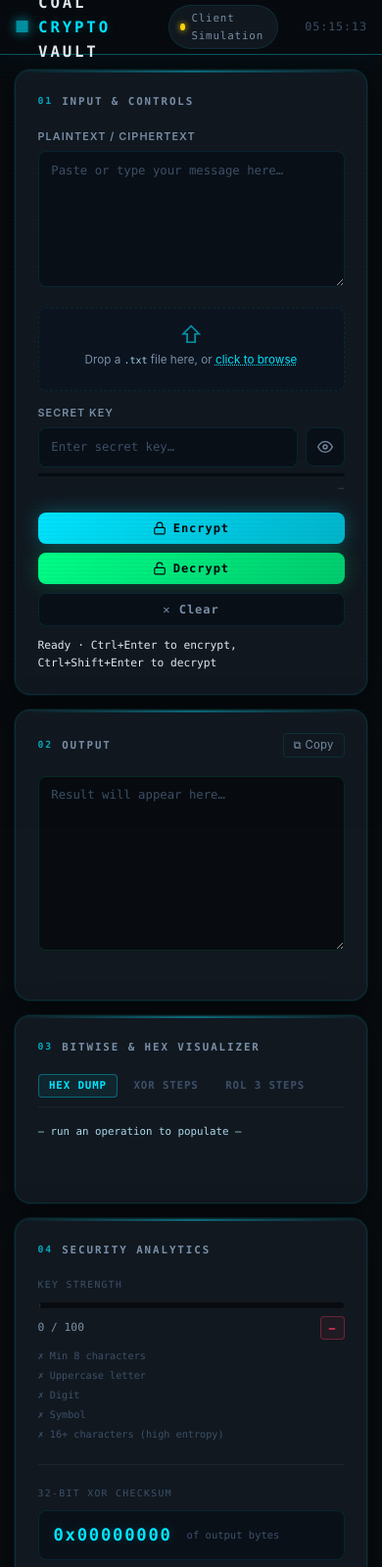
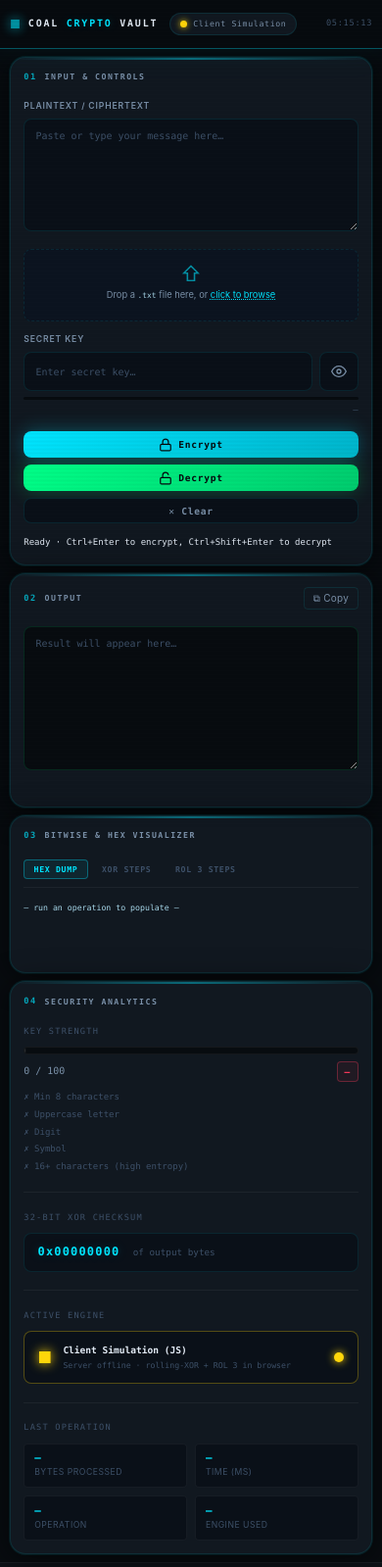
Before and after one commit to MarhabaAnsari25/coal-crypto-vault, a plain HTML site: page dashboard-ui/index.html in a window 390 px wide. Shown: the top 1599 px of the page at 98% size. Drawn offline with Linux system fonts and the light colour scheme; no server answers.

Commit message:
Make dashboard UI responsive

```diff
--- a/dashboard-ui/style.css
+++ b/dashboard-ui/style.css
@@ -44,24 +44,25 @@
   --font-mono: "JetBrains Mono", "Cascadia Code", "Fira Code", "Consolas", monospace;
   --font-ui:   "Inter", "Segoe UI", system-ui, sans-serif;
 
-  --topbar-h: 56px;
-  --footer-h: 40px;
+  /* Fluid topbar height: 48px at 360px → 56px at 1440px */
+  --topbar-h: clamp(48px, 4vw + 34px, 56px);
+  --footer-h: auto;
   --transition: 0.18s ease;
 }
 
 /* ── Reset ──────────────────────────────────────────────────── */
 *, *::before, *::after { box-sizing: border-box; margin: 0; padding: 0; }
 
-html { font-size: 15px; scroll-behavior: smooth; }
+html { font-size: clamp(13px, 1.1vw + 9px, 16px); scroll-behavior: smooth; }
 
 body {
   font-family: var(--font-ui);
   background: var(--bg-base);
   color: var(--text-primary);
-  min-height: 100vh;
+  min-height: 100vh;          /* never clips content below fold */
   display: flex;
   flex-direction: column;
-  overflow-x: hidden;
+  overflow-x: hidden;         /* no horizontal page scroll */
   line-height: 1.6;
 }
 
@@ -102,11 +103,14 @@ code    { font-family: var(--font-mono); font-size: 0.85em; color: var(--text-co
   position: sticky;
   top: 0;
   z-index: 100;
-  height: var(--topbar-h);
+  min-height: var(--topbar-h);
+  height: auto;                       /* wraps instead of clipping */
   display: flex;
   align-items: center;
   justify-content: space-between;
-  padding: 0 1.5rem;
+  flex-wrap: wrap;                    /* wraps on narrow screens */
+  gap: 0.5rem;
+  padding: clamp(0.5rem, 1.5vw, 0.75rem) clamp(0.75rem, 3vw, 1.5rem);
   background: rgba(8, 12, 16, 0.92);
   border-bottom: 1px solid var(--border-active);
   backdrop-filter: blur(12px);
@@ -118,10 +122,11 @@ code    { font-family: var(--font-mono); font-size: 0.85em; color: var(--text-co
   display: flex;
   align-items: center;
   gap: 0.6rem;
+  flex-shrink: 0;
 }
 
 .logo-icon {
-  font-size: 1.1rem;
+  font-size: clamp(0.9rem, 1.5vw, 1.1rem);
   color: var(--accent);
   filter: drop-shadow(0 0 6px var(--accent));
   animation: pulse 3s ease-in-out infinite;
@@ -133,11 +138,12 @@ code    { font-family: var(--font-mono); font-size: 0.85em; color: var(--text-co
 
 .logo-text {
   font-family: var(--font-mono);
-  font-size: 1.05rem;
+  font-size: clamp(0.75rem, 1.5vw, 1.05rem);
   font-weight: 700;
   letter-spacing: 0.18em;
   text-transform: uppercase;
   color: var(--text-primary);
+  white-space: nowrap;
 }
 .logo-text .accent {
   text-shadow: 0 0 10px var(--accent-glow);
@@ -146,7 +152,8 @@ code    { font-family: var(--font-mono); font-size: 0.85em; color: var(--text-co
 .topbar-right {
   display: flex;
   align-items: center;
-  gap: 1rem;
+  gap: clamp(0.5rem, 1.5vw, 1rem);
+  flex-shrink: 0;
 }
 
 .engine-pill {
@@ -158,14 +165,16 @@ code    { font-family: var(--font-mono); font-size: 0.85em; color: var(--text-co
   border: 1px solid var(--border);
   border-radius: 99px;
   font-family: var(--font-mono);
-  font-size: 0.72rem;
+  font-size: clamp(0.62rem, 0.9vw, 0.72rem);
   letter-spacing: 0.08em;
   color: var(--text-secondary);
+  white-space: nowrap;
 }
 
 .pill-dot {
   width: 7px;
   height: 7px;
+  flex-shrink: 0;
   border-radius: 50%;
   background: var(--text-muted);
   transition: background var(--transition), box-shadow var(--transition);
@@ -175,34 +184,38 @@ code    { font-family: var(--font-mono); font-size: 0.85em; color: var(--text-co
 
 .clock {
   font-family: var(--font-mono);
-  font-size: 0.78rem;
+  font-size: clamp(0.65rem, 0.9vw, 0.78rem);
   color: var(--text-muted);
   letter-spacing: 0.08em;
-  min-width: 76px;
+  min-width: 70px;
   text-align: right;
+  white-space: nowrap;
 }
 
 /* ═══════════════════════════════════════════════════════════════
-   MAIN GRID
-   ═══════════════════════════════════════════════════════════════ */
+   MAIN GRID  — fluid, never fixed columns
+   ═══════════════════════════════��═══════════════════════════════ */
 .grid {
   flex: 1;
   display: grid;
-  grid-template-columns: 1fr 1fr;
-  grid-template-rows: auto auto;
-  gap: 1.25rem;
-  padding: 1.25rem 1.5rem;
+  /* Auto-fit columns: each at least min(100%, 480px) wide → stacks on mobile */
+  grid-template-columns: repeat(auto-fit, minmax(min(100%, 480px), 1fr));
+  gap: clamp(0.75rem, 2vw, 1.25rem);
+  padding: clamp(0.75rem, 2vw, 1.25rem) clamp(0.75rem, 3vw, 1.5rem);
   max-width: 1400px;
   width: 100%;
   margin: 0 auto;
   align-items: start;
 }
 
-/* Card placement */
-.card-input     { grid-column: 1; grid-row: 1; }
-.card-output    { grid-column: 2; grid-row: 1; }
-.card-viz       { grid-column: 1; grid-row: 2; }
-.card-analytics { grid-column: 2; grid-row: 2; }
+/* Card placement resets — let auto-fit handle layout */
+.card-input,
+.card-output,
+.card-viz,
+.card-analytics {
+  grid-column: auto;
+  grid-row: auto;
+}
 
 /* ═══════════════════════════════════════════════════════════════
    CARDS
@@ -211,11 +224,13 @@ code    { font-family: var(--font-mono); font-size: 0.85em; color: var(--text-co
   background: var(--bg-card);
   border: 1px solid var(--border);
   border-radius: var(--radius-xl);
-  padding: 1.5rem;
+  padding: clamp(1rem, 2.5vw, 1.5rem);
   box-shadow: var(--shadow-card);
   transition: border-color var(--transition), box-shadow var(--transition);
   position: relative;
-  overflow: hidden;
+  overflow: hidden;             /* keeps glow pseudo inside card */
+  /* No fixed height — height grows with content */
+  height: auto;
 }
 .card::before {
   content: "";
@@ -233,7 +248,7 @@ code    { font-family: var(--font-mono); font-size: 0.85em; color: var(--text-co
 
 .card-title {
   font-family: var(--font-mono);
-  font-size: 0.72rem;
+  font-size: clamp(0.62rem, 0.9vw, 0.72rem);
   font-weight: 600;
   letter-spacing: 0.18em;
   text-transform: uppercase;
@@ -247,6 +262,8 @@ code    { font-family: var(--font-mono); font-size: 0.85em; color: var(--text-co
   display: flex;
   align-items: center;
   justify-content: space-between;
+  flex-wrap: wrap;
+  gap: 0.5rem;
   margin-bottom: 1.25rem;
 }
 .card-title-row .card-title { margin-bottom: 0; }
@@ -262,7 +279,7 @@ code    { font-family: var(--font-mono); font-size: 0.85em; color: var(--text-co
    ═══════════════════════════════════════════════════════════════ */
 .field-label {
   display: block;
-  font-size: 0.72rem;
+  font-size: clamp(0.65rem, 0.9vw, 0.72rem);
   font-weight: 600;
   letter-spacing: 0.1em;
   text-transform: uppercase;
@@ -273,7 +290,7 @@ code    { font-family: var(--font-mono); font-size: 0.85em; color: var(--text-co
 .textarea,
 .input-text {
   font-family: var(--font-mono);
-  font-size: 0.82rem;
+  font-size: clamp(0.75rem, 1vw, 0.82rem);
   color: var(--text-primary);
   background: var(--bg-input);
   border: 1px solid var(--border);
@@ -337,7 +354,7 @@ code    { font-family: var(--font-mono); font-size: 0.85em; color: var(--text-co
   line-height: 1;
 }
 .dz-text {
-  font-size: 0.78rem;
+  font-size: clamp(0.7rem, 1vw, 0.78rem);
   color: var(--text-secondary);
 }
 .dz-link {
@@ -359,7 +376,7 @@ code    { font-family: var(--font-mono); font-size: 0.85em; color: var(--text-co
   align-items: stretch;
   margin-top: 0.4rem;
 }
-.key-row .input-text { flex: 1; }
+.key-row .input-text { flex: 1; min-width: 0; }
 
 .btn-icon {
   width: 40px;
@@ -420,11 +437,11 @@ code    { font-family: var(--font-mono); font-size: 0.85em; color: var(--text-co
   display: inline-flex;
   align-items: center;
   gap: 0.45rem;
-  padding: 0.6rem 1.25rem;
+  padding: clamp(0.5rem, 1.2vw, 0.6rem) clamp(0.9rem, 2vw, 1.25rem);
   border: none;
   border-radius: var(--radius-md);
   font-family: var(--font-mono);
-  font-size: 0.8rem;
+  font-size: clamp(0.72rem, 1vw, 0.8rem);
   font-weight: 600;
   letter-spacing: 0.08em;
   cursor: pointer;
@@ -433,7 +450,7 @@ code    { font-family: var(--font-mono); font-size: 0.85em; color: var(--text-co
   overflow: hidden;
   flex: 1;
   justify-content: center;
-  min-width: 120px;
+  min-width: 0;                 /* allow shrink below 120px on small screens */
 }
 .btn svg { width: 14px; height: 14px; flex-shrink: 0; }
 .btn:active { transform: scale(0.97); }
@@ -464,8 +481,7 @@ code    { font-family: var(--font-mono); font-size: 0.85em; color: var(--text-co
   color: var(--text-secondary);
   border: 1px solid var(--border);
   flex: 0 0 auto;
-  min-width: 80px;
-  padding: 0.6rem 1rem;
+  padding: clamp(0.5rem, 1.2vw, 0.6rem) clamp(0.75rem, 1.5vw, 1rem);
 }
 .btn-clear:hover:not(:disabled) {
   color: var(--red);
@@ -485,6 +501,7 @@ code    { font-family: var(--font-mono); font-size: 0.85em; color: var(--text-co
   font-family: var(--font-ui);
   transition: color var(--transition), border-color var(--transition), background var(--transition);
   letter-spacing: 0.03em;
+  white-space: nowrap;
 }
 .btn-copy:hover {
   color: var(--accent);
@@ -500,7 +517,7 @@ code    { font-family: var(--font-mono); font-size: 0.85em; color: var(--text-co
 .status-row {
   margin-top: 0.75rem;
   min-height: 1.4rem;
-  font-size: 0.75rem;
+  font-size: clamp(0.68rem, 0.9vw, 0.75rem);
   font-family: var(--font-mono);
   display: flex;
   align-items: center;
@@ -540,6 +557,7 @@ code    { font-family: var(--font-mono); font-size: 0.85em; color: var(--text-co
   margin-bottom: 1rem;
   border-bottom: 1px solid var(--border-subtle);
   padding-bottom: 0.6rem;
+  flex-wrap: wrap;              /* tabs wrap on very narrow screens */
 }
 
 .viz-tab {
@@ -547,7 +565,7 @@ code    { font-family: var(--font-mono); font-size: 0.85em; color: var(--text-co
   border: 1px solid transparent;
   border-radius: var(--radius-sm);
   font-family: var(--font-mono);
-  font-size: 0.72rem;
+  font-size: clamp(0.62rem, 0.9vw, 0.72rem);
   font-weight: 600;
   letter-spacing: 0.08em;
   color: var(--text-muted);
@@ -555,6 +573,7 @@ code    { font-family: var(--font-mono); font-size: 0.85em; color: var(--text-co
   cursor: pointer;
   transition: color var(--transition), border-color var(--transition), background var(--transition);
   text-transform: uppercase;
+  white-space: nowrap;
 }
 .viz-tab:hover {
   color: var(--text-secondary);
@@ -569,30 +588,34 @@ code    { font-family: var(--font-mono); font-size: 0.85em; color: var(--text-co
 .viz-panel { display: none; }
 .viz-panel.active { display: block; }
 
-/* Hex dump */
+/* Hex dump — scrolls inside its own box, never breaks page width */
 .hex-wrap {
-  overflow-x: auto;
+  overflow-x: auto;             /* horizontal scroll for wide hex lines */
+  overflow-y: auto;
   max-height: 280px;
-  overflow-y: auto;
+  -webkit-overflow-scrolling: touch;
 }
 .hex-dump {
   font-family: var(--font-mono);
-  font-size: 0.72rem;
+  font-size: clamp(0.62rem, 0.85vw, 0.72rem);
   line-height: 1.8;
   color: var(--text-code);
-  white-space: pre;
+  white-space: pre;             /* preserve hex layout; scrolls inside wrap */
   min-height: 60px;
+  min-width: max-content;       /* content sets width; parent scrolls */
 }
 .hex-addr  { color: var(--text-muted); }
 .hex-byte  { color: var(--accent); }
 .hex-sep   { color: var(--border-active); }
 .hex-ascii { color: var(--green-dim); }
-.hex-np    { color: var(--text-muted); }  /* non-printable · */
+.hex-np    { color: var(--text-muted); }
 
-/* Steps */
+/* Steps — also horizontally scrollable */
 .steps-wrap {
   max-height: 280px;
   overflow-y: auto;
+  overflow-x: auto;             /* catch any step-row overflow */
+  -webkit-overflow-scrolling: touch;
   display: flex;
   flex-direction: column;
   gap: 0.4rem;
@@ -616,6 +639,7 @@ code    { font-family: var(--font-mono); font-size: 0.85em; color: var(--text-co
   font-family: var(--font-mono);
   font-size: 0.68rem;
   transition: background var(--transition);
+  min-width: max-content;       /* scrolls inside steps-wrap if needed */
 }
 .step-row:hover { background: var(--bg-card-hover); }
 .step-idx  { color: var(--text-muted); font-size: 0.62rem; }
@@ -720,16 +744,14 @@ code    { font-family: var(--font-mono); font-size: 0.85em; color: var(--text-co
   color: var(--text-muted);
   transition: color var(--transition);
 }
-.crit.pass {
-  color: var(--green);
-}
-.crit.pass::first-letter { }  /* checkmark handled in JS */
+.crit.pass { color: var(--green); }
 
 /* Checksum badge */
 .checksum-badge {
   display: flex;
   align-items: center;
-  gap: 1rem;
+  flex-wrap: wrap;
+  gap: 0.75rem 1rem;
   background: var(--bg-input);
   border: 1px solid var(--border);
   border-radius: var(--radius-md);
@@ -740,11 +762,12 @@ code    { font-family: var(--font-mono); font-size: 0.85em; color: var(--text-co
 
 .checksum-hex {
   font-family: var(--font-mono);
-  font-size: 1.15rem;
+  font-size: clamp(0.95rem, 2vw, 1.15rem);
   font-weight: 700;
   color: var(--accent);
   letter-spacing: 0.1em;
   text-shadow: 0 0 12px var(--accent-glow);
+  word-break: break-all;
 }
 .checksum-sub {
   font-size: 0.7rem;
@@ -768,7 +791,7 @@ code    { font-family: var(--font-mono); font-size: 0.85em; color: var(--text-co
 .engine-card.active-sim  { border-color: rgba(255, 214, 10, 0.3); }
 
 .engine-icon {
-  font-size: 1.5rem;
+  font-size: clamp(1.2rem, 2vw, 1.5rem);
   color: var(--text-muted);
   flex-shrink: 0;
   transition: color var(--transition), filter var(--transition);
@@ -776,18 +799,20 @@ code    { font-family: var(--font-mono); font-size: 0.85em; color: var(--text-co
 .active-asm .engine-icon { color: var(--accent); filter: drop-shadow(0 0 6px var(--accent)); }
 .active-sim .engine-icon { color: var(--yellow); filter: drop-shadow(0 0 6px var(--yellow)); }
 
-.engine-info { flex: 1; }
+.engine-info { flex: 1; min-width: 0; }
 .engine-name {
   font-family: var(--font-mono);
-  font-size: 0.8rem;
+  font-size: clamp(0.72rem, 1vw, 0.8rem);
   font-weight: 700;
   color: var(--text-primary);
   margin-bottom: 0.15rem;
+  overflow-wrap: break-word;
 }
 .engine-desc {
-  font-size: 0.7rem;
+  font-size: clamp(0.62rem, 0.9vw, 0.7rem);
   color: var(--text-muted);
   font-family: var(--font-mono);
+  overflow-wrap: break-word;
 }
 
 .engine-status-dot {
@@ -812,13 +837,15 @@ code    { font-family: var(--font-mono); font-size: 0.85em; color: var(--text-co
   border: 1px solid var(--border-subtle);
   border-radius: var(--radius-sm);
   padding: 0.55rem 0.75rem;
+  min-width: 0;
 }
 .stat-val {
   font-family: var(--font-mono);
-  font-size: 1.0rem;
+  font-size: clamp(0.82rem, 1.2vw, 1.0rem);
   font-weight: 700;
   color: var(--accent);
   line-height: 1.2;
+  overflow-wrap: break-word;
 }
 .stat-key {
   font-size: 0.65rem;
@@ -832,51 +859,114 @@ code    { font-family: var(--font-mono); font-size: 0.85em; color: var(--text-co
    FOOTER
    ═══════════════════════════════════════════════════════════════ */
 .footer {
-  height: var(--footer-h);
+  min-height: var(--footer-h);
+  height: auto;                 /* wraps content instead of clipping */
   display: flex;
   align-items: center;
   justify-content: center;
-  gap: 0;
-  padding: 0 1.5rem;
+  flex-wrap: wrap;
+  gap: 0.4rem 0.5rem;
+  padding: clamp(0.5rem, 1.5vw, 0.6rem) clamp(0.75rem, 3vw, 1.5rem);
   background: var(--bg-panel);
   border-top: 1px solid var(--border-subtle);
   font-family: var(--font-mono);
-  font-size: 0.68rem;
+  font-size: clamp(0.6rem, 0.85vw, 0.68rem);
   color: var(--text-muted);
   letter-spacing: 0.06em;
-  flex-wrap: wrap;
-  gap: 0.5rem;
+  text-align: center;
 }
-.footer-sep { color: var(--border-active); padding: 0 0.3rem; }
+.footer-sep {
+  color: var(--border-active);
+  padding: 0 0.3rem;
+}
 
 /* ═══════════════════════════════════════════════════════════════
-   RESPONSIVE
+   RESPONSIVE BREAKPOINTS
    ═══════════════════════════════════════════════════════════════ */
-@media (max-width: 1024px) {
+
+/* ── Tablet (≤768px): ensure single-column, comfortable spacing ── */
+@media (max-width: 768px) {
   .grid {
     grid-template-columns: 1fr;
-    grid-template-rows: auto;
+    padding: clamp(0.6rem, 2vw, 1rem);
+    gap: clamp(0.6rem, 2vw, 1rem);
   }
-  .card-input,
-  .card-output,
-  .card-viz,
-  .card-analytics {
-    grid-column: 1;
-    grid-row: auto;
+  .topbar {
+    padding: 0.5rem 1rem;
+  }
+  .stats-grid {
+    grid-template-columns: 1fr 1fr;
   }
 }
 
-@media (max-width: 600px) {
-  .topbar { padding: 0 1rem; }
-  .grid   { padding: 1rem; gap: 1rem; }
-  .btn-row { flex-direction: column; }
-  .btn    { flex: unset; width: 100%; }
-  .stats-grid { grid-template-columns: 1fr 1fr; }
+/* ── Mobile (≤480px): stack buttons, tighten chrome ── */
+@media (max-width: 480px) {
+  .topbar {
+    padding: 0.5rem 0.75rem;
+    gap: 0.4rem;
+  }
+  /* Stack Encrypt / Decrypt / Clear vertically */
+  .btn-row {
+    flex-direction: column;
+    gap: 0.5rem;
+  }
+  .btn {
+    flex: unset;
+    width: 100%;
+    justify-content: center;
+  }
+  .btn-clear {
+    flex: unset;
+    width: 100%;
+  }
+  .grid {
+    padding: 0.6rem 0.75rem;
+    gap: 0.6rem;
+  }
+  .card {
+    padding: 1rem;
+  }
+  .stats-grid {
+    grid-template-columns: 1fr 1fr;   /* keep 2-col even on mobile */
+  }
+  /* Narrow step rows — still contained by steps-wrap scroll */
   .step-row {
     grid-template-columns: 1.8rem 2rem 1fr 1fr 1fr;
     font-size: 0.6rem;
   }
+  .step-row-header {
+    grid-template-columns: 1.8rem 2rem 1fr 1fr 1fr;
+  }
+  /* Engine card: stack on very small screens */
+  .engine-card {
+    flex-wrap: wrap;
+  }
+  /* Checksum hex: allow break on tiny screens */
+  .checksum-hex {
+    font-size: 0.9rem;
+  }
 }
+
+/* ── Very small (≤360px): minimum viable layout ── */
+@media (max-width: 360px) {
+  .logo-text {
+    font-size: 0.68rem;
+    letter-spacing: 0.1em;
+  }
+  .engine-pill {
+    display: none;              /* hide pill to save space at 360px */
+  }
+  .clock {
+    min-width: 0;
+  }
+  .grid {
+    padding: 0.5rem;
+    gap: 0.5rem;
+  }
+}
+
+/* ── High zoom (≥150%): same as narrow viewport, already handled ── */
+/* Nothing extra needed: fluid units + min-height: 100vh cover zoom */
 
 /* ═══════════════════════════════════════════════════════════════
    UTILITY / ANIMATION HELPERS
```
